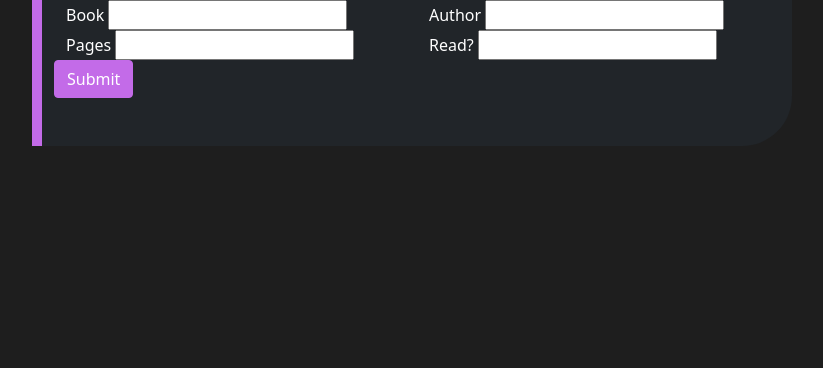
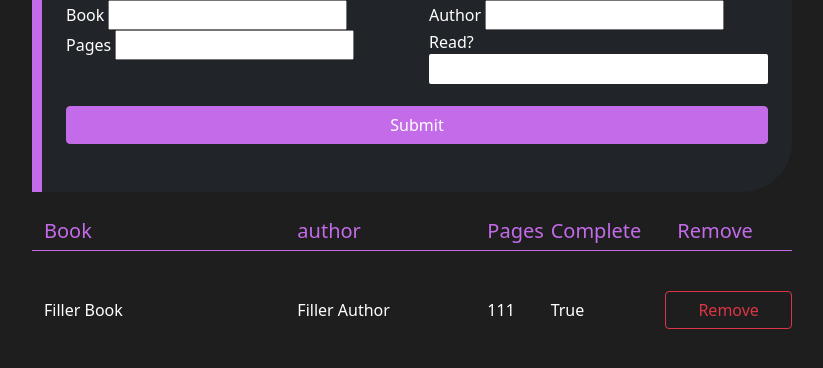
Before and after one commit to MichaelGombos/web-js-library, a plain HTML site: page index.html in a window 1280 px wide. Shown: the part 160-528 px from the top of the page, without its empty margins (38-861 px from the left). Drawn offline with Linux system fonts and the light colour scheme.

Commit message:
feat: Created output element for library

```diff
--- a/css/main.css
+++ b/css/main.css
@@ -1,8 +1,18 @@
-.border-left{
-    border-left-width:10px !important;
-    border-left-style:solid;
+.border-left {
+  border-left-width: 10px !important;
+  border-left-style: solid;
 }
 
-.br-rad-50{
-     border-bottom-right-radius: 50px;
+.br-rad-50 {
+  border-bottom-right-radius: 50px;
 }
+input[type="checkbox"] {
+  -webkit-appearance: none;
+  width: 100%;
+  height: 30px;
+  background: white;
+  border-radius: 2px;
+}
+input[type="checkbox"]:checked {
+  background: #c36be8;
+}
--- a/index.html
+++ b/index.html
@@ -1,44 +1,90 @@
 <!DOCTYPE html>
 <html lang="en">
   <head>
-    <meta charset="UTF-8">
-    <meta http-equiv="X-UA-Compatible" content="IE=edge">
-    <meta name="viewport" content="width=device-width, initial-scale=1.0">
+    <meta charset="UTF-8" />
+    <meta http-equiv="X-UA-Compatible" content="IE=edge" />
+    <meta name="viewport" content="width=device-width, initial-scale=1.0" />
     <!-- custom css -->
-    <link href="css/main.css" rel="stylesheet">
+    <link href="css/main.css" rel="stylesheet" />
     <!-- customized minimized bootstrap -->
-    <link href="css/custom.min.css" rel="stylesheet">
+    <link href="css/custom.min.css" rel="stylesheet" />
     <title>Library</title>
   </head>
   <body class="bg-secondary">
-    <div  class="container">
-        <div  class=" row ">
-            <div  class="mt-5  pt-2 pb-5 col-8 border-primary border-left text-white bg-dark br-rad-50">
+    <div class="container">
+      <div class="row">
+        <div
+          class="
+            mt-5
+            pt-2
+            pb-5
+            col-8
+            border-primary border-left
+            text-white
+            bg-dark
+            br-rad-50
+          "
+        >
           <h1 class="text-primary display-1">Library</h1>
           <form class="row mx-0">
             <div class="col">
               <label for="book">Book</label>
-                        <input type="text" name="book" id="book">
+              <input type="text" name="book" id="book" />
             </div>
             <div class="col">
               <label for="author">Author</label>
-                        <input type="text" name="author" id="author">
+              <input type="text" name="author" id="author" />
             </div>
 
             <div class="col">
               <label for="pages">Pages</label>
-                        <input type="text" name="pages" id="pages">
+              <input type="text" name="pages" id="pages" />
             </div>
 
             <div class="col">
               <label for="read">Read?</label>
-                        <input type="" class="" name="read" id="read">
+              <input type="checkbox" class="" name="read" id="read" />
+            </div>
+            <div class="row mx-0">
+              <button
+                class="mt-3 btn btn-primary text-white"
+                id="primary-submit"
+              >
+                Submit
+              </button>
             </div>
           </form>
-                <button class="btn btn-primary text-white" id="primary-submit">Submit</button>
+        </div>
+
+        <div class="mt-4 col-8 text-primary lead">
+          <div class="row">
+            <div class="col-4">Book</div>
+            <div class="col-3">author</div>
+            <div class="col-1">Pages</div>
+            <div class="col-1">Complete</div>
+            <div class="col-2 offset-1">Remove</div>
+          </div>
+        </div>
+        <hr class="bg-primary col-8 mb-3 mt-1 opacity-100" />
+        <div class="mt-4 col-8 text-white">
+          <div class="row align-items-start">
+            <div class="col-4 my-auto">
+              <p class="my-auto">Filler Book</p>
+            </div>
+            <div class="col-3 my-auto">
+              <p class="my-auto">Filler Author</p>
+            </div>
+            <div class="col-1 my-auto">
+              <p class="my-auto">111</p>
+            </div>
+            <div class="col-1 my-auto">
+              <p class="my-auto">True</p>
+            </div>
+            <div class="col-2 offset-1 btn btn-outline-danger">Remove</div>
           </div>
         </div>
       </div>
-    <script src='main.js'></script>
+    </div>
+    <script src="main.js"></script>
   </body>
 </html>
```
Lines whose indentation alone changed are shown as unchanged.
